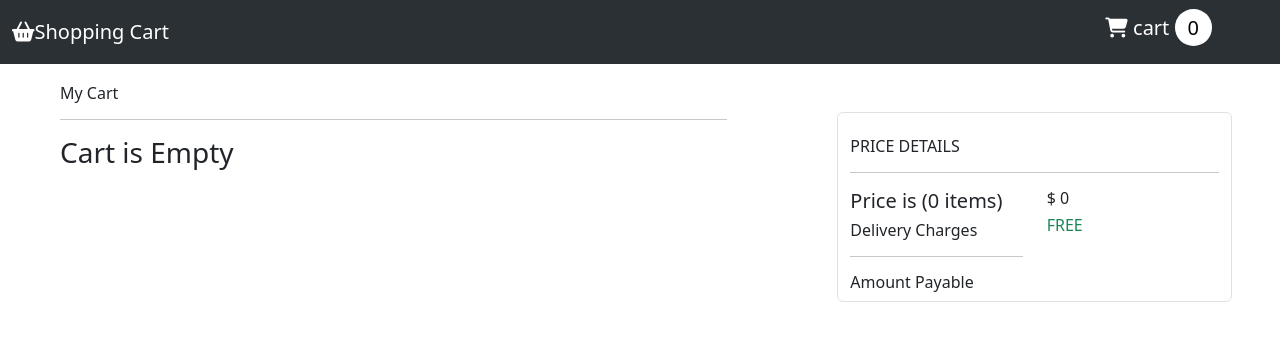
After one commit to Dipak1203/php-shopping-cart, a PHP site: page /cart.php in a window 1280 px wide. The commit adds this page. Shown: the top 341 px of the page. Run offline with PHP 8.4, Linux system fonts and the light colour scheme; some libraries are stand-ins or nearby versions.

Commit message:
added display cart and removed functionality

```diff
--- a/Card.php
+++ b/Card.php
@@ -32,7 +32,44 @@ function Card($img, $name, $price,$productID)
     echo $element;
 }
 
-?>
 
 
-<img src="../images/1.jpg" alt="">
+
+
+
+
+
+function cartElement($productImg,$productname,$productPrice,$productid) {
+    $element = "
+    <form action='cart.php?action=remove&id=$productid' class='cart-items' method='post'>
+                    <div class='border rounded mb-3'>
+                        <div class='row bg-white'>
+                            <div class='col-md-3'>
+                                <img src='$productImg' alt='' class='img-fluid'>
+                            </div>
+                            <div class='col-md-6'>
+                                <h5 class='pt-2'>$productname</h5>
+                                <small class='text-secondary'>Seller: Dipak Dai</small>
+                                <h5 class='pt-2'>$$productPrice</h5>
+                                <button type='submit' class='btn btn-warning'> Save for later</button>
+                                <button type='submit' class='btn btn-danger mx-2' name='remove'> Remove</button>
+                            </div>
+                            <div class='col-md-3 py-5'>
+                                <div>
+                                    <button type='button' class='btn bg-light border rounded-circle'><i class='fa-solid fa-minus'></i></button>
+                                    <input type='text' value='1' class='form-control w-25 d-inline'>
+                                    <button type='button' class='btn bg-light border rounded-circle'><i class='fa-solid fa-plus'></i></button>
+                                </div>
+                            </div>
+                        </div>
+                    </div>
+                </form>
+
+    ";
+    echo $element;
+}
+
+
+
+
+?>
--- /dev/null
+++ b/cart.php
@@ -0,0 +1,96 @@
+<?php
+session_start();
+include './Card.php';
+include './Database.php';
+
+
+if(isset($_POST['remove'])){
+    // print_r($_GET['id']);
+    if($_GET['action'] == 'remove'){
+        foreach($_SESSION['cart'] as $key=>$value){
+            if($value['product_id'] == $_GET['id']){
+                unset($_SESSION['cart'][$key]);
+                    echo "<script> alert('Product has been removed') </script>";
+                    echo "<script>window.location = 'cart.php' </script>";
+            }
+        }
+    }
+}
+
+?>
+
+
+<!DOCTYPE html>
+<html lang="en">
+
+<head>
+    <meta charset="UTF-8">
+    <meta http-equiv="X-UA-Compatible" content="IE=edge">
+    <meta name="viewport" content="width=device-width, initial-scale=1.0">
+    <title>Cart</title>
+    <link href="https://cdn.jsdelivr.net/npm/bootstrap@5.3.0-alpha1/dist/css/bootstrap.min.css" rel="stylesheet" integrity="sha384-GLhlTQ8iRABdZLl6O3oVMWSktQOp6b7In1Zl3/Jr59b6EGGoI1aFkw7cmDA6j6gD" crossorigin="anonymous">
+    <link rel="stylesheet" href="https://cdnjs.cloudflare.com/ajax/libs/font-awesome/6.3.0/css/all.min.css" integrity="sha512-SzlrxWUlpfuzQ+pcUCosxcglQRNAq/DZjVsC0lE40xsADsfeQoEypE+enwcOiGjk/bSuGGKHEyjSoQ1zVisanQ==" crossorigin="anonymous" referrerpolicy="no-referrer" />
+    <link rel="stylesheet" href="style.css">
+</head>
+
+<body>
+
+    <?php include './header.php'; ?>
+
+    <div class="container-fluid">
+        <div class="row px-5">
+            <div class="col-md-7">
+                <div class="shopping_cart">
+                    <h6>My Cart</h6>
+                    <hr>
+                    <?php
+                    $total = 0;
+                    if (isset($_SESSION['cart'])) {
+                        $product_id = array_column($_SESSION['cart'], column_key: 'product_id');
+                        $db = new Database();
+                        $result = $db->getData();
+                        while ($row = mysqli_fetch_assoc($result)) {
+                            foreach ($product_id as $id) {
+                                if ($row['id'] == $id) {
+                                    cartElement($row['product_image'], $row['product_name'], $row['product_price'],$row['id']);
+                                    $total += (int)$row['product_price'];
+                                }
+                            }
+                        }
+                    } else {
+                        echo "<h3>Cart is Empty </h3>";
+                    }
+                    ?>
+                </div>
+            </div>
+            <div class="col-md-4 offset-md-1 border rounded mt-5 bg-white h-25">
+                <div class="pt-4">
+                    <h6>PRICE DETAILS</h6>
+                    <hr>
+                    <div class="row">
+                        <div class="col-md-6">
+                            <?php
+                            if (isset($_SESSION['cart'])) {
+                                $count = count($_SESSION['cart']);
+                                echo "<h5>Price($count items) </h5>";
+                            }else{
+                                echo "<h5>Price is (0 items) </h5>";
+                            }
+                            ?>
+                            <h6>Delivery Charges </h6>
+                            <hr>
+                            <h6>Amount Payable</h6>
+                        </div>
+                        <div class="col-md-6">
+                            <h6><?php echo '$ '.$total; ?></h6>
+                            <h6 class="text-success">FREE</h6>
+                        </div>
+                    </div>
+                </div>
+            </div>
+        </div>
+    </div>
+    <script src="https://cdn.jsdelivr.net/npm/bootstrap@5.3.0-alpha1/dist/js/bootstrap.bundle.min.js" integrity="sha384-w76AqPfDkMBDXo30jS1Sgez6pr3x5MlQ1ZAGC+nuZB+EYdgRZgiwxhTBTkF7CXvN" crossorigin="anonymous"></script>
+</body>
+
+</html>
--- a/header.php
+++ b/header.php
@@ -1,7 +1,7 @@
 <header id="header">
     <nav class="navbar navbar-expand-lg bg-body-tertiary bg-dark" data-bs-theme="dark">
         <div class="container-fluid">
-            <a class="navbar-brand" href="#"><i class="fas fa-shopping-basket"></i>Shopping Cart</a>
+            <a class="navbar-brand" href="./index.php"><i class="fas fa-shopping-basket"></i>Shopping Cart</a>
             <button class="navbar-toggler" type="button" data-bs-toggle="collapse" data-bs-target="#navbarSupportedContent" aria-controls="navbarSupportedContent" aria-expanded="false" aria-label="Toggle navigation">
                 <span class="navbar-toggler-icon"></span>
             </button>
--- a/style.css
+++ b/style.css
@@ -19,3 +19,11 @@ img{
     text-align: center;
     padding: 10px;
 }
+
+
+.shopping_cart{
+    padding: 3% 0;
+}
+.price_details{
+    padding: 3% 2% !important;
+}
```
